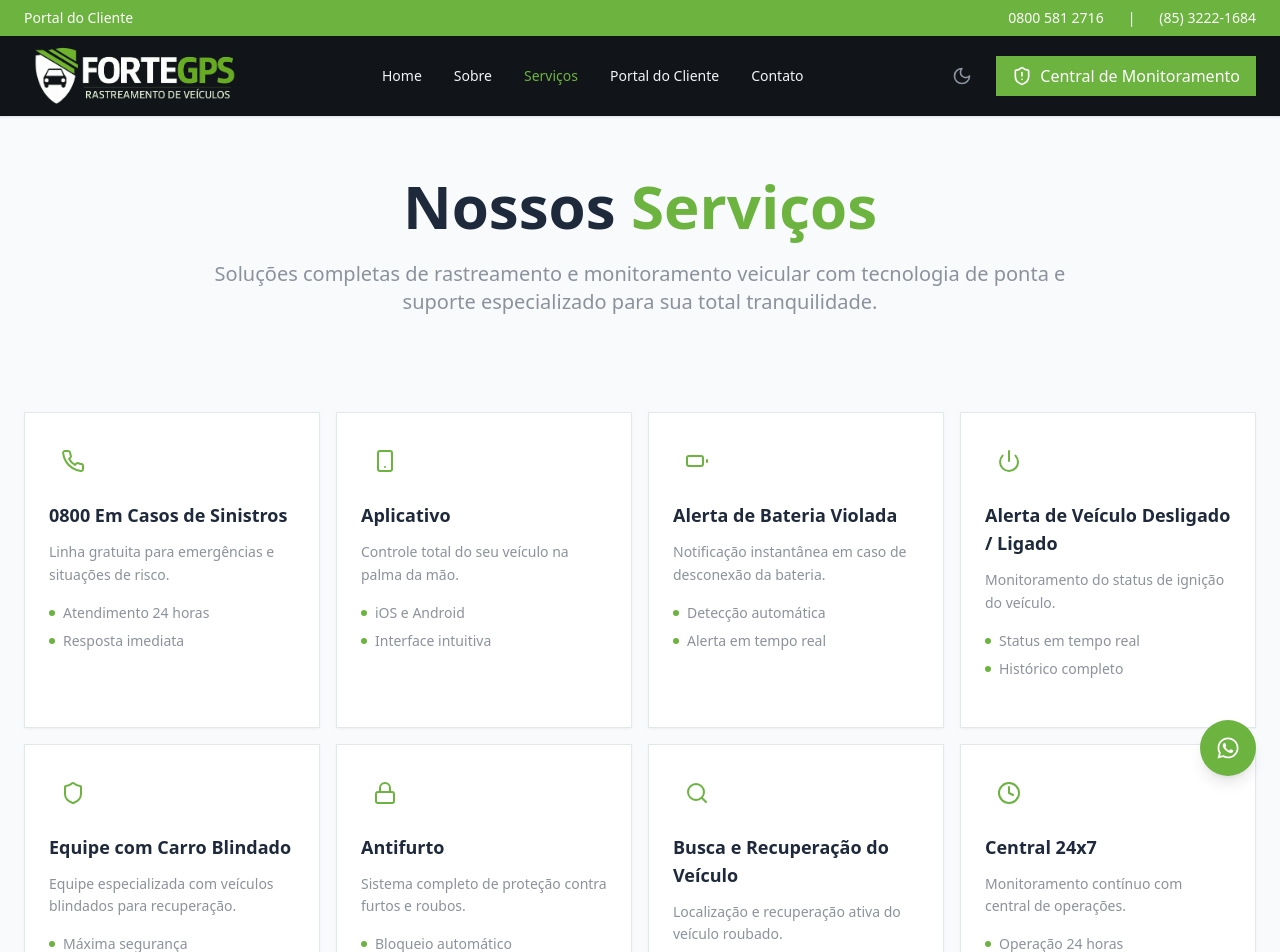
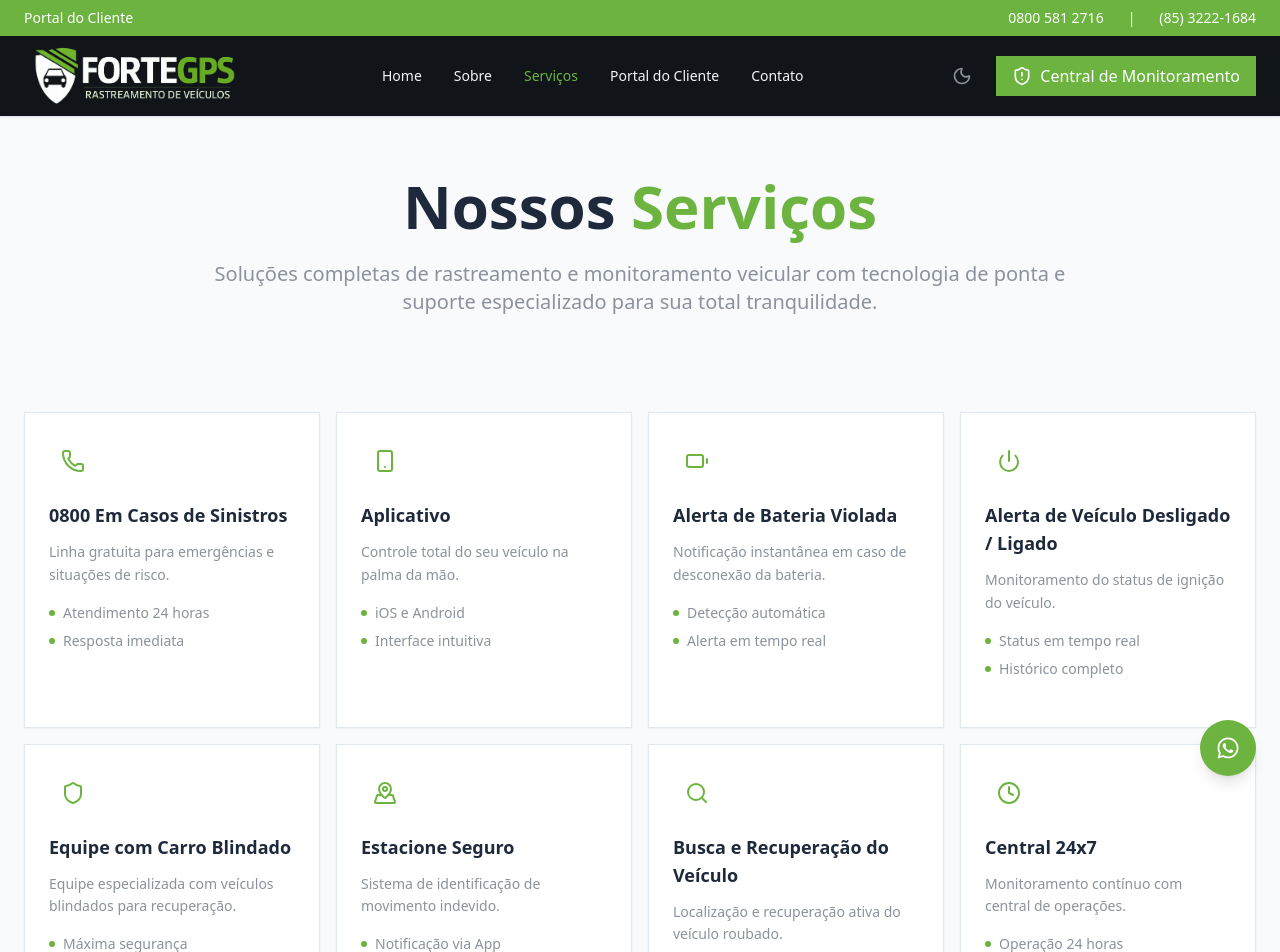
Before and after one commit to Lgd-Digital/fortegps, a React (Vite) app: page /servicos in a window 1280 px wide. Shown: the top 952 px of the page. Built offline with nearby package versions, Linux system fonts and the light colour scheme.

Commit message:
services e add drone icon

```diff
--- a/package.json
+++ b/package.json
@@ -12,7 +12,7 @@
   "dependencies": {
     "@types/react-router-dom": "^5.3.3",
     "framer-motion": "^12.23.12",
-    "lucide-react": "^0.344.0",
+    "lucide-react": "^0.518.0",
     "react": "^18.3.1",
     "react-dom": "^18.3.1",
     "react-icons": "^5.5.0",
--- a/src/components/ServiceCard.tsx
+++ b/src/components/ServiceCard.tsx
@@ -25,7 +25,9 @@ import {
   BarChart,
   Gauge,
   Radio,
-  Settings
+  Settings,
+  MapPinned,
+  Drone
 } from 'lucide-react';
 import { Service } from '../data/services';
 
@@ -57,10 +59,12 @@ const ServiceCard: React.FC<ServiceCardProps> = ({ service, index }) => {
     Truck,
     Award,
     Navigation,
+    MapPinned,
     BarChart,
     Gauge,
     Radio,
     Settings,
+    Drone
   };
 
   const IconComponent = iconMap[service.icon] || Star;
--- a/src/data/services.ts
+++ b/src/data/services.ts
@@ -44,11 +44,11 @@ export const services: Service[] = [
     icon: 'Shield'
   },
   {
-    slug: 'antifurto',
-    title: 'Antifurto',
-    short: 'Sistema completo de proteção contra furtos e roubos.',
-    bullets: ['Bloqueio automático', 'Sensores avançados'],
-    icon: 'Lock'
+    slug: 'estacione-seguro',
+    title: 'Estacione Seguro',
+    short: 'Sistema de identificação de movimento indevido.',
+    bullets: ['Notificação via App', 'Sensores avançados'],
+    icon: 'MapPinned'
   },
   {
     slug: 'busca-recuperacao',
@@ -90,7 +90,7 @@ export const services: Service[] = [
     title: 'Equipe equipada com Drone',
     short: 'Tecnologia de drones para localização aérea.',
     bullets: ['Visão aérea', 'Localização precisa'],
-    icon: 'Plane'
+    icon: 'Drone'
   },
   {
     slug: 'gestao-frotas',
```
Also changed, not shown: 1 other file (tests, documents, lock files or other folders).
